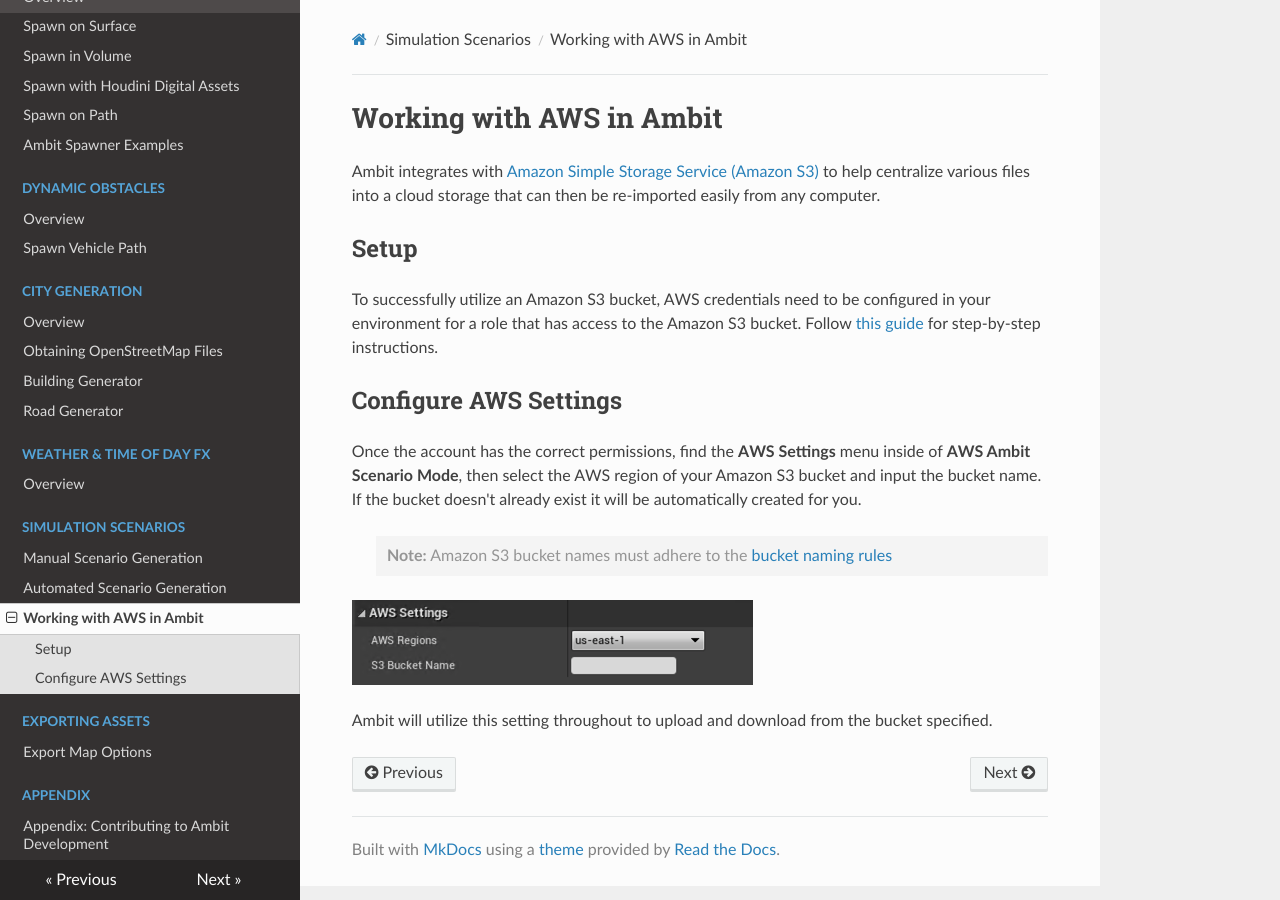
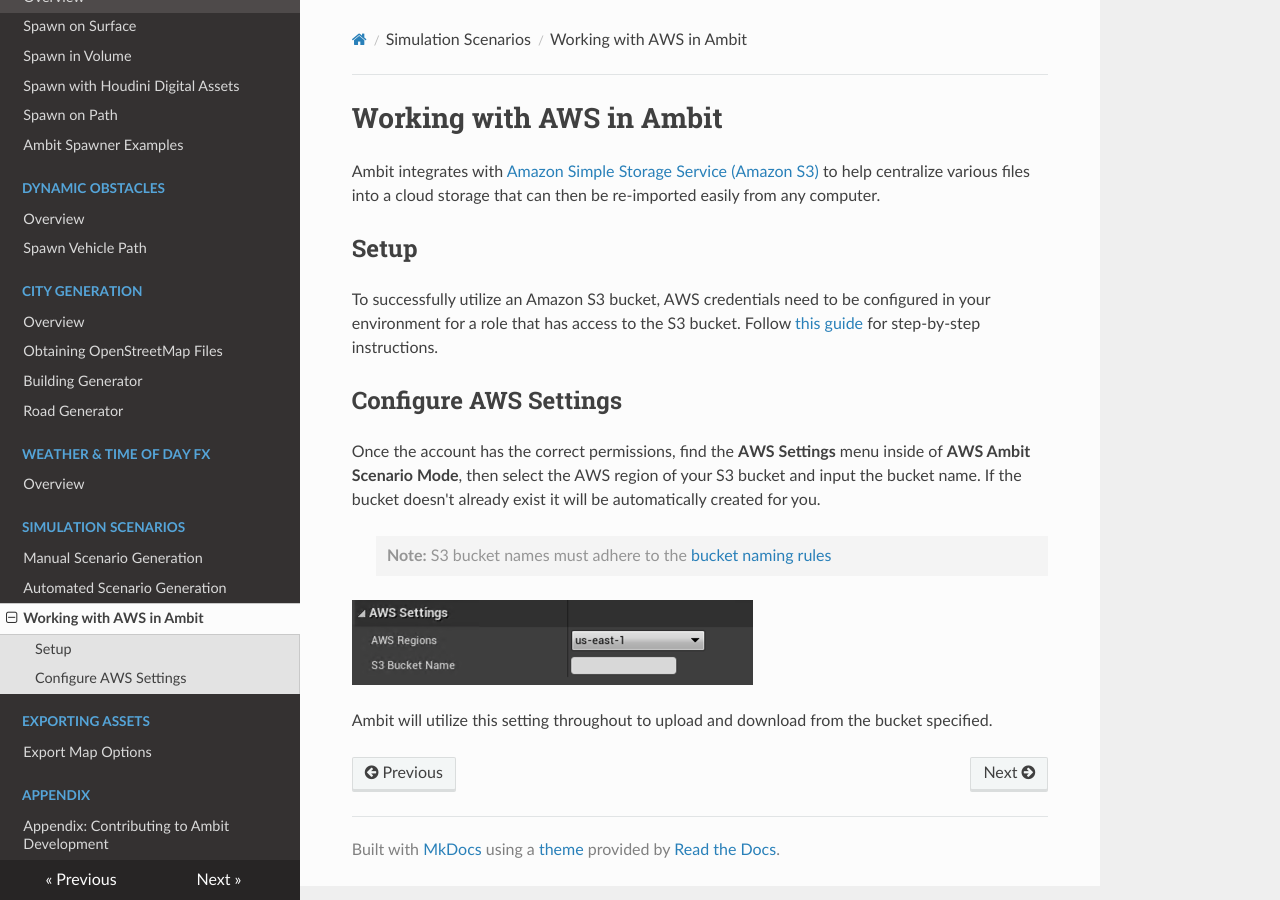
Before and after one commit to aws-samples/aws-ambit-scenario-designer-ue4, an MkDocs documentation site: the page built from docs/user-guide/docs-source/aws-setup.md, in a window 1280 px wide. Built offline with MkDocs 1.6.1, drawn with Linux system fonts in a browser that asks for light colours; nearby versions of some CDN libraries.

Commit message:
User Guide: aws-setup.md edits addressing PR feedback.

```diff
--- a/docs/user-guide/docs-source/aws-setup.md
+++ b/docs/user-guide/docs-source/aws-setup.md
@@ -4,13 +4,13 @@ Ambit integrates with [Amazon Simple Storage Service (Amazon S3)](https://docs.a
 
 ## Setup
 
-To successfully utilize an Amazon S3 bucket, AWS credentials need to be configured in your environment for a role that has access to the Amazon S3 bucket. Follow [this guide](https://docs.aws.amazon.com/sdk-for-cpp/v1/developer-guide/credentials.html) for step-by-step instructions.
+To successfully utilize an Amazon S3 bucket, AWS credentials need to be configured in your environment for a role that has access to the S3 bucket. Follow [this guide](https://docs.aws.amazon.com/sdk-for-cpp/v1/developer-guide/credentials.html) for step-by-step instructions.
 
 ## Configure AWS Settings
 
-Once the account has the correct permissions, find the **AWS Settings** menu inside of **AWS Ambit Scenario Mode**, then select the AWS region of your Amazon S3 bucket and input the bucket name. If the bucket doesn't already exist it will be automatically created for you.
+Once the account has the correct permissions, find the **AWS Settings** menu inside of **AWS Ambit Scenario Mode**, then select the AWS region of your S3 bucket and input the bucket name. If the bucket doesn't already exist it will be automatically created for you.
 
-> **Note:** Amazon S3 bucket names must adhere to the [bucket naming rules](https://docs.aws.amazon.com/AmazonS3/latest/userguide/bucketnamingrules.html)
+> **Note:** S3 bucket names must adhere to the [bucket naming rules](https://docs.aws.amazon.com/AmazonS3/latest/userguide/bucketnamingrules.html)
 
 ![Locating the AWS Settings](./images/aws-settings/AwsSettingsMenu.png)
 
```
